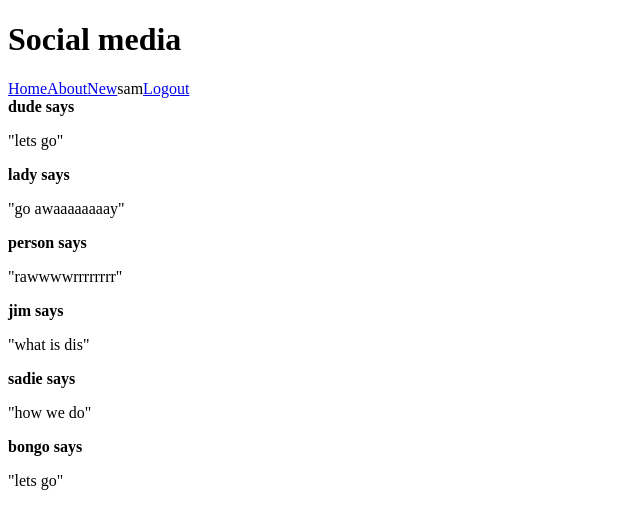
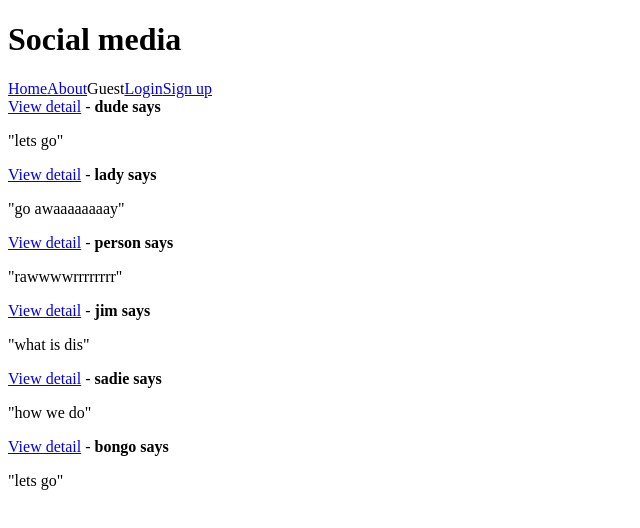
Before and after one commit to harley-ca/fx2-socialmedia, a React (Create React App) app: page /messages in a window 1280 px wide. Shown: the top 528 px of the page, without its empty margins (0-640 px from the left). Built offline with nearby package versions, Linux system fonts and the light colour scheme.

Commit message:
finished routing

```diff
--- a/src/components/App.js
+++ b/src/components/App.js
@@ -3,6 +3,8 @@ import Navigation from './Navigation'
 import LoginForm from './LoginForm'
 import MessageForm from './MessageForm'
 import Messages from './Messages'
+import Message from './Message'
+import MessageDetail from './MessageDetail'
 import initialMessageList from '../data/message-list.json'
 import { BrowserRouter as Router, Route, Routes, Navigate } from 'react-router-dom'
 import About from './About'
@@ -11,7 +13,7 @@ import NotFound from './NotFound'
 
 const App = () => {
 
-  const [loggedInUser, setLoggedInUser] = useState("sam")
+  const [loggedInUser, setLoggedInUser] = useState("")
   const [messageList, setMessageList] = useState([])
 
   const activateUser = (username) => {
@@ -22,11 +24,22 @@ const App = () => {
     const message = {
       text: text,
       user: loggedInUser,
-      id: messageList[messageList.length - 1].id + 1
+      id: nextId(messageList)
     }
     setMessageList(
       (messageList) => [...messageList, message]
     )
+  }
+  function nextId(data) {
+    if (data.length < 1) {
+        return 1
+    } else {
+        let x = []
+        data.forEach((element) => {
+            x.push(element.id)
+        })
+        return (Math.max(...x)+1)
+    }
   }
 
   useEffect(
@@ -51,8 +64,16 @@ const App = () => {
         <Routes>
           <Route path="about" element={<About />} />
           <Route path="/" element={<Navigate to="messages" replace/>} />
-          <Route path="messages/new" element={<MessageForm />} />
-          <Route path="messages" element={<Messages messageList={messageList} />} />
+          <Route path="messages">
+            <Route index element={<Messages messageList={messageList} />} />
+            <Route path="new" element={
+              loggedInUser?
+                <MessageForm loggedInUser={loggedInUser} addMessage={addMessage} />
+              :
+                <Navigate to="/login" />
+            } />
+            <Route path=":messageId" element={<MessageDetail messageList={messageList}/>} />
+          </Route>
           <Route path="login" element={<LoginForm activateUser={activateUser}/>} />
           <Route path="*" element={<NotFound />} /> {/* for everything else, there's NotFound */}
         </Routes>
--- a/src/components/LoginForm.js
+++ b/src/components/LoginForm.js
@@ -1,6 +1,9 @@
 import { useState } from "react"
+import { useNavigate } from "react-router-dom"
 
 const LoginForm = ({activateUser}) => {
+
+    const navigate = useNavigate()
     const initialFormData = {
         user: "",
         password: ""
@@ -13,6 +16,8 @@ const LoginForm = ({activateUser}) => {
         console.log(formData)
         activateUser(formData.user)
         setFormData(initialFormData)
+        navigate("/messages")
+
     }
 
     const handleFormData = (e) => {
--- a/src/components/Message.js
+++ b/src/components/Message.js
@@ -1,7 +1,10 @@
+import { Link } from 'react-router-dom'
+
 const Message = ({message}) => {
     return (
         <>
-            <strong>{message.user} says</strong>
+
+            <Link to={`${message.id}`}>View detail</Link> - <strong>{message.user} says</strong>
             <p>"{message.text}"</p>
         </>
     )
--- /dev/null
+++ b/src/components/MessageDetail.js
@@ -0,0 +1,26 @@
+import { useParams } from "react-router-dom"
+
+
+const MessageDetail = ({messageList}) => {
+    const params = useParams()
+    console.log(params)
+    const getMessage = (id) => {
+        return messageList.find(m => m.id === parseInt(id))
+    }
+    const message = getMessage(params.messageId)
+    return (
+        <>
+            { message ?
+                <>
+                    <strong>{message.user} says</strong>
+                    <p>"{message.text}"</p>
+                    <p>This is a message in detail!</p>
+                </>
+                :
+                <><p>This message doesn't seem to exist</p></>
+            }
+        </>
+    )
+}
+
+export default MessageDetail
--- a/src/components/MessageForm.js
+++ b/src/components/MessageForm.js
@@ -1,6 +1,9 @@
 import { useState } from "react"
+import { useNavigate } from "react-router-dom"
 
 const MessageForm = ({loggedInUser, addMessage}) => {
+
+    const navigate = useNavigate()
 
     const initialFormData = {
         text: ""
@@ -21,7 +24,7 @@ const MessageForm = ({loggedInUser, addMessage}) => {
         } else {
             addMessage(formData.text)
             console.log(formData)
-            clearMessage()
+            navigate("/messages")
         }
 
     }
--- a/src/components/Navigation.js
+++ b/src/components/Navigation.js
@@ -1,10 +1,13 @@
+import { useNavigate } from "react-router-dom"
 import { Link } from "react-router-dom"
 
 const Navigation = ({loggedInUser, activateUser}) => {
 
+    const navigate = useNavigate()
     const logout = (e) => {
         e.preventDefault()
         activateUser("")
+        navigate("/messages")
     }
 
     return (
--- a/src/components/NotFound.js
+++ b/src/components/NotFound.js
@@ -2,7 +2,7 @@ const NotFound = () => {
     return(
         <>
             <p>Sorry! Looks like what you're looking for isn't here!</p>
-            <a href="/">Home</a>
+            <a href="/messages">Home</a>
         </>
     )
 }
```
